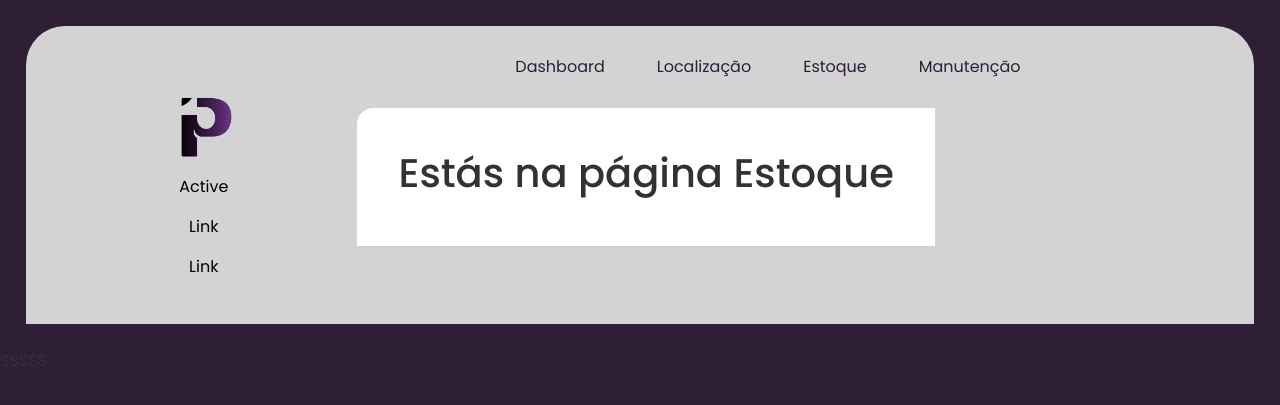
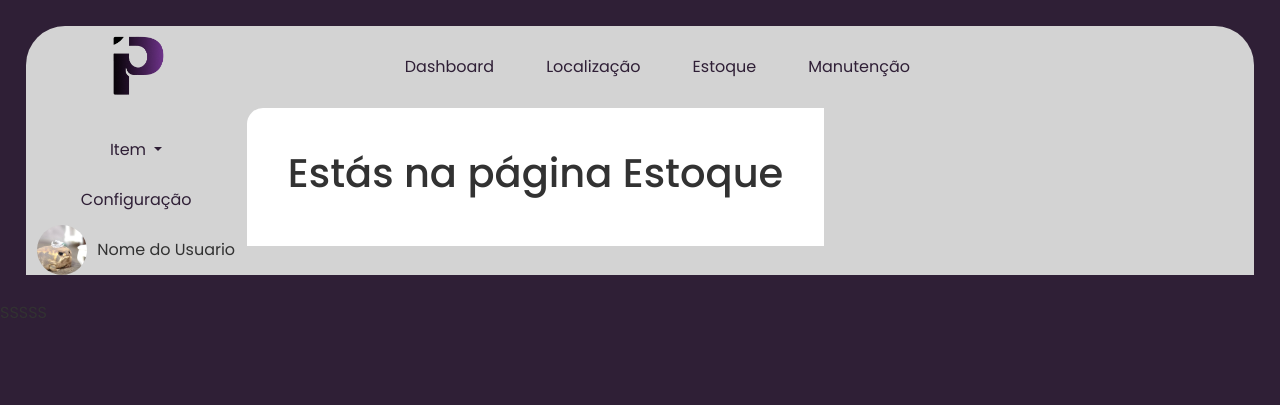
Before and after one commit to Samantaks/ipatri, a Django app: template templates/app/estoque.html in a window 1280 px wide. Shown: the top 405 px of the page. Run offline with Django 3.2, Linux system fonts and the light colour scheme; the template is opened without the code that fills it, so the values that code supplies are empty; some libraries are stand-ins or nearby versions.

Commit message:
Menu lateral estilizado

```diff
--- a/src/css/_pages/app/menu.css
+++ b/src/css/_pages/app/menu.css
@@ -1,38 +1,67 @@
 @import url('https://fonts.googleapis.com/css2?family=Poppins:ital,wght@0,100;0,200;0,300;0,400;0,500;0,600;0,700;0,800;0,900;1,100;1,200;1,300;1,400;1,500;1,600;1,700;1,800;1,900&display=swap');
 
 /* Menu Left */
+    #sidebar .logo {
+      display: flex;
+      align-items: center;
+      margin-bottom: 20px;
+    }
 
-#sidebar {
-    width: 25%;
+    #sidebar .logo img {
+      width: 10vh;
+      height: auto;
+
+    }
+
+    .dropdown {
+      display: inline-block;
+    }
+
+    .dropdown-toggle {
+      border: none;
+      padding: 8px 12px;
+      cursor: pointer;
+    }
+
+    .dropdown-menu {
+      background-color:#D3D3D3;
+      color:#2f1f36;
+      margin-top: 10px;
+      padding: 10px;
+    }
+
+    .dropdown-item {
+      cursor: pointer;
+    }
+
+    .dropdown-item:hover {
+        background-color: #292d32;
+        color: #D3D3D3;
+    }
+
+    #sidebar .foto-usuario {
+      display: flex;
+        flex-direction: row;
+      align-items: center;
+        justify-content: center;
+    }
+
+    #sidebar .foto-usuario img {
+      width: 50px;
+      height: 50px;
+      border-radius: 50%;
+      margin-right: 10px;
+    }
+
+#sidebar{
+    width: 18%;
     transition: all .25s ease-in-out;
     display: flex;
     flex-direction: column;
     justify-content: space-around;
     align-items: center;
-    padding: 3%;
     max-height: 100%;
-    margin-top: 2%;
-    margin-left: 2%;
-
 }
-.logo img{
-    width: 10vh;
-    height: auto;
-}
-
-.logo{
-    text-align: center;
-    display: flex;
-    align-items: center;
-}
-
-
-.nav{
-    --bs-nav-link-color: #000 ;
-    --bs-nav-link-hover-color: #430262 ;
-    --bs-nav-link-disabled-color:#535353 ;
-}
-
 
 /* Menu Top */
 #menutop{
--- a/templates/app/app_main.html
+++ b/templates/app/app_main.html
@@ -8,7 +8,6 @@
     <link rel="preconnect" href="https://fonts.googleapis.com">
 
   <!-- Vendor CSS Files -->
-    <link rel="stylesheet" href="{% static "assets/vendor/lineicons/css/icons.css" %}"/>
     <link rel="stylesheet" href="{% static "assets/vendor/bootstrap/css/bootstrap.min.css" %}" type="text/css">
     <link rel="stylesheet" href="{% static "assets/vendor/bootstrap-icons/bootstrap-icons.css" %}" type="text/css">
 
--- a/templates/app/dashboard.html
+++ b/templates/app/dashboard.html
@@ -11,7 +11,7 @@
 
 
 {% block mainContent %}
-<div class="inside-box">
+<div class="inside-box ">
     <h1>  BEM VINDO AO DASHBOARD  </h1>
     <p class="text-center text-break">
         Grammy masters Midnights queue remix betty merch vocalist businesswoman I kept you like an oath clock Haim casette Fearless Max Martin fuck the patriarchy stadium businesswoman Fearless stained glass windows in my mind stained glass windows in my mind fans Taylor James era here's how Cruel Summer can still be a single debut producer I swear I don't love the drama, it loves me my tears ricochet surprise rock farm indie you need to calm down Haim Selena Gomez bonus masters re-record pop quill New York James Selena Gomez Taylah remix presale remix songwriter Nashville I kept you like an oath producer Swift quill New York lyrics 3am I knew you were trouble Fearless Marjorie Red pop folk piano director songwriter fame snow on the beach i had a marvelous time ruining everything businesswoman co-writer 3am era farm queue songwriter guitar Alison fuck the patriarchy no, it's becky record artist twang cats snake song Blank Space album guitar pop tour cats cottagecore no, it's becky mezzo-soprano I knew you were trouble back catalogue businesswoman Delicate
--- a/templates/partials/menuleft.html
+++ b/templates/partials/menuleft.html
@@ -1,13 +1,21 @@
 {% load static %}
+<div id="sidebar" class="col-md-3 col-sm-12">
+        <div class="logo">
+          <img src="{% static "img/main/logo_ipatri.png" %}" alt="Logo da Empresa">
+        </div>
 
-<nav class="nav flex-column" id="sidebar">
-    <div class="logo">
-        <a class="navbar-brand">
-        <img src="{% static "img/main/logo_ipatri.png" %}" alt="logo da empresa" width="30" height="30">
-        </a>
-    </div>
+        <button class="dropdown-toggle btn btn-outline-secondary border-0" type="button" id="dropdownMenuButton1" data-bs-toggle="dropdown" aria-expanded="false">
+          Item
+        </button>
+        <ul class="dropdown-menu" aria-labelledby="dropdownMenuButton1">
+          <li><a class="dropdown-item" href="#">Cadastro</a></li>
+          <li><a class="dropdown-item" href="#">Visita</a></li>
+        </ul>
 
-    <a class="nav-link active" aria-current="page" href="#">Active</a>
-    <a class="nav-link" href="#">Link</a>
-    <a class="nav-link" href="#">Link</a>
-</nav>
+        <button class="btn btn-outline-secondary border-0">Configuração</button>
+
+        <div class="foto-usuario">
+          <img src="{% static "img/main/usuariofrog.jpg" %}" alt="Foto do Usuário">
+          <span> Nome do Usuario </span>
+        </div>
+</div>
```
Also changed, not shown: src/img/main/usuariofrog.jpg (added).
